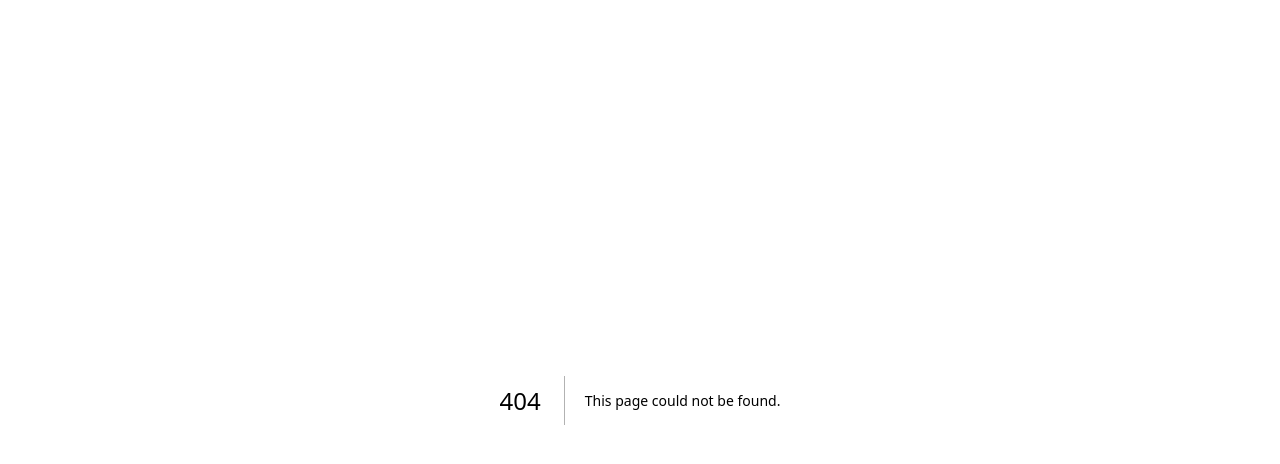
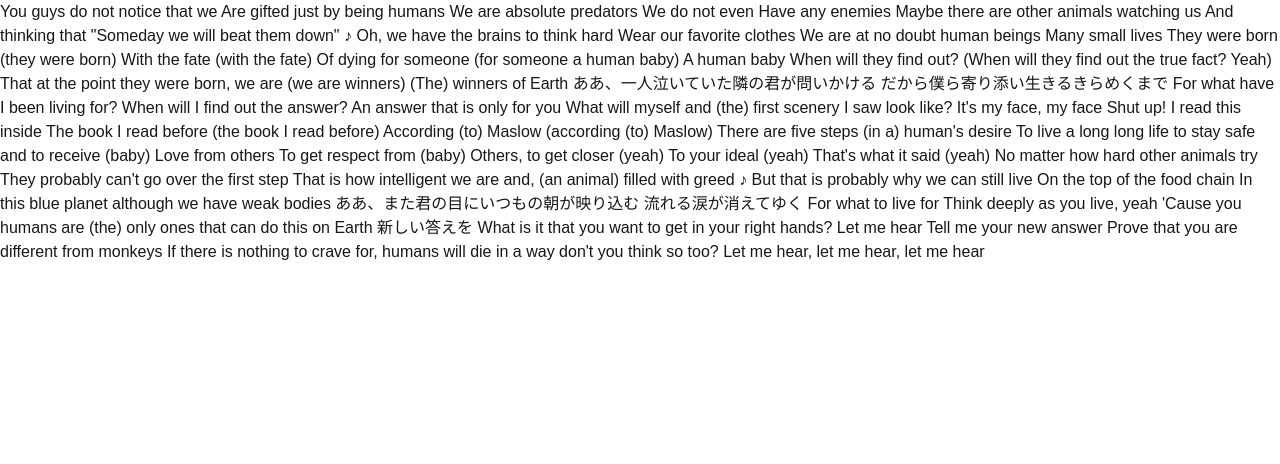
Before and after one commit to Najaf1705/intro, a Next.js app: page /lee in a window 1280 px wide. Before the commit this address had no page. Shown: the top 464 px of the page. Built offline with nearby package versions, Linux system fonts and the light colour scheme.

Commit message:
doflamingo

```diff
--- a/app/dashboard/_components/AddNewInt.jsx
+++ b/app/dashboard/_components/AddNewInt.jsx
@@ -76,8 +76,12 @@ function AddNewInt() {
         >
             <h2 className='text-lg text-center'>+ Add New</h2>
         </div>
-        <Dialog open={openDialog}>
-            <DialogContent className="bg-secondary text-secondary-foreground">
+        <Dialog open={openDialog} onOpenChange={setOpenDialog}>
+            <DialogContent className="bg-secondary text-secondary-foreground
+                   sm:max-w-lg sm:rounded-lg
+                   w-11/12 h-auto md:h-auto
+                   fixed sm:relative sm:top-auto
+                   overflow-x-auto p-4 sm:p-6">
                 <DialogHeader>
                 <DialogTitle>Tell us more about the job</DialogTitle>
                 <DialogDescription className="text-secondary-foreground">
--- a/app/dashboard/_components/Header.jsx
+++ b/app/dashboard/_components/Header.jsx
@@ -1,12 +1,14 @@
 "use client";
-import { UserButton } from "@clerk/nextjs";
+import { UserButton, useUser } from "@clerk/nextjs";
 import Image from "next/image";
 import { usePathname, useRouter } from "next/navigation";
 import React, { useEffect, useRef, useState } from "react";
 import { useTheme } from "@/app/context/ThemeContext";
 import { MoonIcon, SunDimIcon, MenuIcon, XIcon } from "lucide-react";
+import { Skeleton } from "@/components/ui/skeleton";
 
 function Header() {
+    const { isLoaded } = useUser();
     const { theme, toggleTheme } = useTheme();
     const [menuOpen, setMenuOpen] = useState(false); // State for menu toggle
     const menuRef = useRef(null); // Ref to track the menu element
@@ -49,7 +51,7 @@ function Header() {
             {/* Navigation Menu */}
             <ul
                 ref={menuRef}
-                className={`fixed top-0 left-0 h-full w-2/5 bg-secondary text-secondary-foreground z-50 transform transition-transform duration-300 ease-in-out ${
+                className={`fixed top-0 left-0 h-full w-3/4 bg-secondary text-secondary-foreground z-50 transform transition-transform duration-300 ease-in-out ${
                 menuOpen ? "translate-x-0 flex flex-col justify-center gap-8 p-8" : "-translate-x-full"
                 } md:static md:flex md:gap-8 md:mx-auto md:justify-center md:items-center md:transform-none md:w-auto md:h-auto`}
             >
@@ -83,7 +85,11 @@ function Header() {
                         <MoonIcon className="text-black" />
                     )}
                 </button>
-                <UserButton />
+                {!isLoaded ? (
+                    <Skeleton className="h-8 w-8 rounded-full" />
+                ) : (
+                    <UserButton />
+                )}
             </div>
         </div>
     );
--- a/app/dashboard/interview/[interviewId]/page.jsx
+++ b/app/dashboard/interview/[interviewId]/page.jsx
@@ -1,69 +1,122 @@
 "use client"
 import { Button } from '@/components/ui/button'
+import { Skeleton } from '@/components/ui/skeleton'
 import { db } from '@/utils/db'
 import { MockInterview } from '@/utils/schema'
 import { eq } from 'drizzle-orm'
-import { Lightbulb, WebcamIcon } from 'lucide-react'
+import { Lightbulb, LoaderCircle, WebcamIcon } from 'lucide-react'
 import Link from 'next/link'
 import React, { useEffect, useState } from 'react'
 import Webcam from 'react-webcam'
 
-function Interview({params}) {
+function Interview({ params }) {
+    const [interviewData, setInterviewData] = useState(null); // Data state
+    const [webcamEnabled, setWebcamEnabled] = useState(false); // Webcam state
+    const [loading, setLoading] = useState(true); // Loading state
 
-    const [interviewData,setInterviewData]=useState();
-    const [webcamEnabled,setWebcamEnabled]=useState(false);
+    useEffect(() => {
+        getInterviewDetails();
+    }, []);
 
-    useEffect(()=>{
-        getInterviewDetails();
-    },[])
-
-    const getInterviewDetails=async()=>{
-        const result=await db.select().from(MockInterview)
-        .where(eq(MockInterview.mockId,params.interviewId));
+    const getInterviewDetails = async () => {
+        try {
+            setLoading(true); // Start loading
+            const result = await db
+                .select()
+                .from(MockInterview)
+                .where(eq(MockInterview.mockId, params.interviewId));
 
             setInterviewData(result[0]);
+        } catch (error) {
+            console.error("Error fetching interview data:", error);
+        } finally {
+            setLoading(false); // Stop loading
+        }
+    };
 
-        console.log(result[0]);
-    }
+    if (loading) {
         return (
-    <div className='mx-10 my-20'>
-        <h2 className='text-2xl font-bold mb-5'>Let's get started</h2>
-        <div className='w-full grid grid-cols-1 gap-5 md:grid-cols-2'>
-            <div className='flex flex-col'>
-                <div className='bg-secondary gap-5 p-5 border rounded-md'>
-                    <h2 className='text-lg'><strong>Job Role/Job Position:</strong> {interviewData?.jobPosition}</h2>
-                    <h2 className='text-lg'><strong>Job Description:</strong> {interviewData?.jobDesc}</h2>
-                    <h2 className='text-lg'><strong>Job Experience:</strong> {interviewData?.jobExperience}</h2>
+            <div className="mx-10 my-20">
+                <h2 className="text-2xl font-bold mb-5">
+                    <Skeleton className="h-8 w-48" />
+                </h2>
+                <div className="w-full grid grid-cols-1 gap-5 md:grid-cols-2">
+                    <div className="flex flex-col">
+                        <div className="bg-secondary gap-5 p-5 border rounded-md">
+                            <Skeleton className="h-6 w-full mb-2" />
+                            <Skeleton className="h-6 w-full mb-2" />
+                            <Skeleton className="h-6 w-full" />
                         </div>
-                <div className='my-5 p-5 text-tertiary bg-yellow-100 border border-yellow-500 rounded-md'>
-                    <h2 className='flex gap-2'><Lightbulb/><strong>Information</strong></h2>
-                    <h2 className='flex gap-2'>Lorem ipsum dolor sit amet consectetur adipisicing elit. Beatae autem voluptatum impedit eligendi? Minima iste illo nobis optio sequi, officia, corrupti beatae, magni omnis reiciendis ut vero velit quibusdam accusamus?</h2>
+                        <div className="my-5 p-5 text-tertiary rounded-md">
+                            <Skeleton className="h-6 w-32 mb-2" />
+                            <Skeleton className="h-16 w-full" />
                         </div>
                     </div>
-            {webcamEnabled ?
-                <div className='flex flex-col items-center'>
+                    <div className="flex flex-col items-center">
+                        <Skeleton className="h-72 w-72 rounded-lg" />
+                        <Skeleton className="h-10 w-48 mt-2 rounded-md" />
+                    </div>
+                </div>
+                <div className="mt-5 flex flex-col items-center">
+                    <Skeleton className="h-12 w-48 rounded-md" />
+                </div>
+            </div>
+        );
+    }
+
+    return (
+        <div className="mx-10 my-20">
+            <h2 className="text-2xl font-bold mb-5">Let's get started</h2>
+            <div className="w-full grid grid-cols-1 gap-5 md:grid-cols-2">
+                <div className="flex flex-col">
+                    <div className="bg-secondary gap-5 p-5 border rounded-md">
+                        <h2 className="text-lg"><strong>Job Role/Job Position:</strong> {interviewData?.jobPosition}</h2>
+                        <h2 className="text-lg"><strong>Job Description:</strong> {interviewData?.jobDesc}</h2>
+                        <h2 className="text-lg"><strong>Job Experience:</strong> {interviewData?.jobExperience}</h2>
+                    </div>
+                    <div className="my-5 p-5 text-tertiary bg-yellow-100 border border-yellow-500 rounded-md">
+                        <h2 className="flex gap-2"><Lightbulb /><strong>Information</strong></h2>
+                        <h2 className="flex gap-2">Lorem ipsum dolor sit amet consectetur adipisicing elit. Beatae autem voluptatum impedit eligendi? Minima iste illo nobis optio sequi, officia, corrupti beatae, magni omnis reiciendis ut vero velit quibusdam accusamus?</h2>
+                    </div>
+                </div>
+                {webcamEnabled ? (
+                    <div className="flex flex-col items-center">
                         <Webcam
                             onUserMedia={() => setWebcamEnabled(true)}
                             onUserMediaError={() => setWebcamEnabled(false)}
                             mirrored={true}
-                        className=' h-72 border rounded-lg'
+                            className="h-72 border rounded-lg"
                         />
-                    <Button variant="outline" onClick={() => setWebcamEnabled(false)} className='my-2 font-bold'>Turn off webcam and mic</Button>
+                        <Button
+                            variant="outline"
+                            onClick={() => setWebcamEnabled(false)}
+                            className="my-2 font-bold"
+                        >
+                            Turn off webcam and mic
+                        </Button>
                     </div>
-                :
-                <div className='flex flex-col items-center'>
-                    <WebcamIcon className='w-72 h-72 p-20 bg-secondary rounded-lg border' />
-                    <Button variant="outline" onClick={() => setWebcamEnabled(true)} className='my-2 font-bold'>Turn on webcam and mic</Button>
+                ) : (
+                    <div className="flex flex-col items-center">
+                        <WebcamIcon className="w-72 h-72 p-20 bg-secondary rounded-lg border" />
+                        <Button
+                            variant="outline"
+                            onClick={() => setWebcamEnabled(true)}
+                            className="my-2 font-bold"
+                        >
+                            Turn on webcam and mic
+                        </Button>
                     </div>
-            }
+                )}
             </div>
-        <div className='mt-5 flex flex-col items-center'>
+            <div className="mt-5 flex flex-col items-center">
                 <Link href={`/dashboard/interview/${interviewData?.mockId}/start/`}>
-                <Button variant="tertiary" className='font-bold text-lg'>Start Interview</Button>
+                    <Button variant="tertiary" className="font-bold text-lg">
+                        Start Interview
+                    </Button>
                 </Link>
             </div>
         </div>
-  )
+    );
 }
 
-export default Interview
+export default Interview;
--- a/app/dashboard/interview/[interviewId]/start/_components/QuestionsSec.jsx
+++ b/app/dashboard/interview/[interviewId]/start/_components/QuestionsSec.jsx
@@ -7,38 +7,56 @@ import {
   CarouselPrevious,
 } from "@/components/ui/carousel"
 import { Card, CardContent } from "@/components/ui/card"
-import { Lightbulb, Volume2 } from 'lucide-react';
+import { Lightbulb, LoaderCircle, Volume2 } from 'lucide-react';
+import { Skeleton } from '@/components/ui/skeleton';
 
 function QuestionsSec({ interviewQuestions, activeQuestionIndex, setActiveQuestionIndex }) {
 
-  const textToSpeech=(text)=>{
-    if('speechSynthesis' in window){
-      const speech=new SpeechSynthesisUtterance(text);
+  const textToSpeech = (text) => {
+    if ('speechSynthesis' in window) {
+      const speech = new SpeechSynthesisUtterance(text);
       window.speechSynthesis.speak(speech);
-    }else{
-      console.log("Sorry Cant speak");
+    } else {
+      console.log("Sorry, can't speak.");
     }
   }
 
+  // If data is not ready, show a loading screen
   if (
     !interviewQuestions ||
     activeQuestionIndex === null ||
     activeQuestionIndex < 0 ||
     activeQuestionIndex >= interviewQuestions.length
   ) {
-    return <div>Loading question...</div>;
+    return (
+      <div className="p-5 border rounded-lg">
+        <div className="w-full flex justify-center">
+          {/* Carousel Skeleton */}
+          <Skeleton className="h-16 w-[75%] rounded-md" />
+        </div>
+
+        {/* Question Skeleton */}
+        <h2 className="mt-5">
+          <Skeleton className="h-6 w-3/4 rounded-md" />
+        </h2>
+
+        {/* Hear Question Skeleton */}
+        <div className="cursor-pointer pt-2 flex gap-2">
+          <Skeleton className="h-6 w-6 rounded-full" />
+          <Skeleton className="h-6 w-1/3 rounded-md" />
+        </div>
+
+        {/* Information Skeleton */}
+        <div className="mt-10 p-3 rounded-md">
+          <Skeleton className="h-6 w-1/4 rounded-md mb-2" />
+          <Skeleton className="h-16 w-full rounded-md" />
+        </div>
+      </div>
+    );
   }
 
   return (
     <div className='p-5 border rounded-lg'>
-       {/* <div className='mx-2 grid grid-cols-3 md:grid-cols-5 lg:grid-cols-7 gap-5 '>
-        {interviewQuestions && interviewQuestions.map((ques, index) => (
-          <div className='flex'>
-            <h2 onClick={() => setActiveQuestionIndex(index)} className={`cursor-pointer p-2 bg-secondary rounded-full text-center
-                        ${activeQuestionIndex == index && 'bg-tertiary'}`}>Q #{index + 1}</h2>
-          </div>
-        ))}
-      </div> */}
       <div className='w-full flex justify-center'> {/* Centering the carousel */}
         <Carousel
           opts={{
@@ -75,14 +93,14 @@ function QuestionsSec({ interviewQuestions, activeQuestionIndex, setActiveQuesti
       <h2 className='mt-5 text-lg font-bold'>Q{activeQuestionIndex + 1}. {interviewQuestions[activeQuestionIndex]?.question}</h2>
 
       <div className='cursor-pointer pt-2 flex text-tertiary'
-      onClick={()=>textToSpeech(interviewQuestions[activeQuestionIndex]?.question)}>
-        <Volume2/>
-          <span className='ml-1'>Hear Question</span>
+        onClick={() => textToSpeech(interviewQuestions[activeQuestionIndex]?.question)}>
+        <Volume2 />
+        <span className='ml-1'>Hear Question</span>
       </div>
 
       <div className='mt-10 p-3 text-tertiary bg-yellow-100 border border-yellow-500 rounded-md'>
-          <h2 className='flex gap-2'><Lightbulb/><strong>Information</strong></h2>
-          <h2 className='flex gap-2'>Lorem ipsum dolor sit amet consectetur adipisicing elit. Beatae autem voluptatum impedit eligendi? Minima iste illo nobis optio sequi, officia, corrupti beatae, magni omnis reiciendis ut vero velit quibusdam accusamus?</h2>
+        <h2 className='flex gap-2'><Lightbulb /><strong>Information</strong></h2>
+        <h2 className='flex gap-2'>Lorem ipsum dolor sit amet consectetur adipisicing elit. Beatae autem voluptatum impedit eligendi? Minima iste illo nobis optio sequi, officia, corrupti beatae, magni omnis reiciendis ut vero velit quibusdam accusamus?</h2>
       </div>
     </div>
   )
--- a/app/dashboard/interview/[interviewId]/start/_components/RecordAnswer.jsx
+++ b/app/dashboard/interview/[interviewId]/start/_components/RecordAnswer.jsx
@@ -10,13 +10,22 @@ import { useUser } from '@clerk/nextjs';
 import { db } from '@/utils/db';
 import moment from 'moment';
 import { UserAnswer } from '@/utils/schema';
+import { Skeleton } from "@/components/ui/skeleton"
+
 
 
 function RecordAnswer({interviewData, interviewQuestions, activeQuestionIndex, setAactiveQuestionIndex}) {
     if (!interviewQuestions || !Array.isArray(interviewQuestions) || interviewQuestions.length === 0) {
-        return  <div width={"100%"} height={"100%"} className='flex justify-center items-center'>
-                    <LoaderCircle className='mr-1 animate-spin'/>
+        return (
+            <div className="flex flex-col justify-center items-center gap-4">
+                <Skeleton className="h-72 w-[65%] rounded-lg" /> {/* Webcam Skeleton */}
+                <div className="flex justify-evenly flex-wrap w-full gap-1">
+                    <Skeleton className="h-12 w-40 rounded-lg" /> {/* Button Skeleton 1 */}
+                    <Skeleton className="h-12 w-40 rounded-lg" /> {/* Button Skeleton 2 */}
+                    <Skeleton className="h-12 w-40 rounded-lg" /> {/* Button Skeleton 3 */}
                 </div>
+            </div>
+        );
     }
     const [userAnswer,setUserAnswer]=useState('');
     const [webcamEnabled,setWebcamEnabled]=useState(false);
@@ -100,7 +109,7 @@ function RecordAnswer({interviewData, interviewQuestions, activeQuestionIndex, s
                 <WebcamIcon width={'65%'} height={300} className='p-20 bg-secondary rounded-lg border' />
             )}
         </div>
-        <div className='p-2 flex justify-evenly'>
+        <div className='p-2 flex justify-evenly flex-wrap'>
             <Button variant="outline" className='my-2 font-bold'
                 onClick={isRecording?stopSpeechToText:startSpeechToText}>
                   {isRecording ? (
--- a/app/dashboard/interview/[interviewId]/start/page.jsx
+++ b/app/dashboard/interview/[interviewId]/start/page.jsx
@@ -28,7 +28,7 @@ function StartInterview({params}) {
     }
 
   return (
-    <div className="min-h-screen flex flex-col items-center">
+    <div className="min-h-auto flex flex-col items-center mb-4">
       <div className="grid mt-36 grid-cols-1 md:grid-cols-2 gap-10 w-full">
         <div className="self-start">
           <QuestionsSec
--- /dev/null
+++ b/app/lee/page.jsx
@@ -0,0 +1,63 @@
+import React from 'react'
+
+function page() {
+  return (
+    <div>You guys do not notice that we
+    Are gifted just by being humans
+    We are absolute predators
+    We do not even
+    Have any enemies
+    Maybe there are other animals watching us
+    And thinking that "Someday we will beat them down"
+    ♪
+    Oh, we have the brains to think hard
+    Wear our favorite clothes
+    We are at no doubt human beings
+    Many small lives
+    They were born (they were born)
+    With the fate (with the fate)
+    Of dying for someone (for someone a human baby)
+    A human baby
+    When will they find out? (When will they find out the true fact? Yeah)
+    That at the point they were born, we are (we are winners)
+    (The) winners of Earth
+    ああ、一人泣いていた隣の君が問いかける
+    だから僕ら寄り添い生きるきらめくまで
+    For what have I been living for?
+    When will I find out the answer?
+    An answer that is only for you
+    What will myself and (the) first scenery I saw look like?
+    It's my face, my face
+    Shut up! I read this inside
+    The book I read before (the book I read before)
+    According (to) Maslow (according (to) Maslow)
+    There are five steps (in a) human's desire
+    To live a long long life to stay safe and to receive (baby)
+    Love from others
+    To get respect from (baby)
+    Others, to get closer (yeah)
+    To your ideal (yeah)
+    That's what it said (yeah)
+    No matter how hard other animals try
+    They probably can't go over the first step
+    That is how intelligent we are and, (an animal) filled with greed
+    ♪
+    But that is probably why we can still live
+    On the top of the food chain
+    In this blue planet although we have weak bodies
+    ああ、また君の目にいつもの朝が映り込む
+    流れる涙が消えてゆく
+    For what to live for
+    Think deeply as you live, yeah
+    'Cause you humans are (the) only ones that can do this on Earth
+    新しい答えを
+    What is it that you want to get in your right hands?
+    Let me hear
+    Tell me your new answer
+    Prove that you are different from monkeys
+    If there is nothing to crave for, humans will die in a way don't you think so too?
+    Let me hear, let me hear, let me hear</div>
+  )
+}
+
+export default page
--- a/app/page.js
+++ b/app/page.js
@@ -1,8 +1,13 @@
+"use client"
 import { Button } from "@/components/ui/button";
+import { MoonIcon, SunDimIcon } from "lucide-react";
 import Image from "next/image";
 import Link from "next/link";
+import React from "react";
+import { useTheme } from "@/app/context/ThemeContext";
 
 export default function Home() {
+  const { theme, toggleTheme } = useTheme();
   return (
     <div>
       <h2>Levi</h2>
@@ -12,6 +17,13 @@ export default function Home() {
       <Link href={`lee`}>
         <Button variant="default">Ackermann</Button>
       </Link>
+      <button onClick={toggleTheme} className="mr-2">
+        {theme === "dark" ? (
+          <SunDimIcon className="text-white" />
+        ) : (
+          <MoonIcon className="text-black" />
+        )}
+      </button>
     </div>
   );
 }
--- /dev/null
+++ b/components/ui/skeleton.jsx
@@ -0,0 +1,14 @@
+import { cn } from "@/lib/utils"
+
+function Skeleton({
+  className,
+  ...props
+}) {
+  return (
+    (<div
+      className={cn("animate-pulse rounded-md bg-primary/10", className)}
+      {...props} />)
+  );
+}
+
+export { Skeleton }
```
Lines whose indentation alone changed are shown as unchanged.
